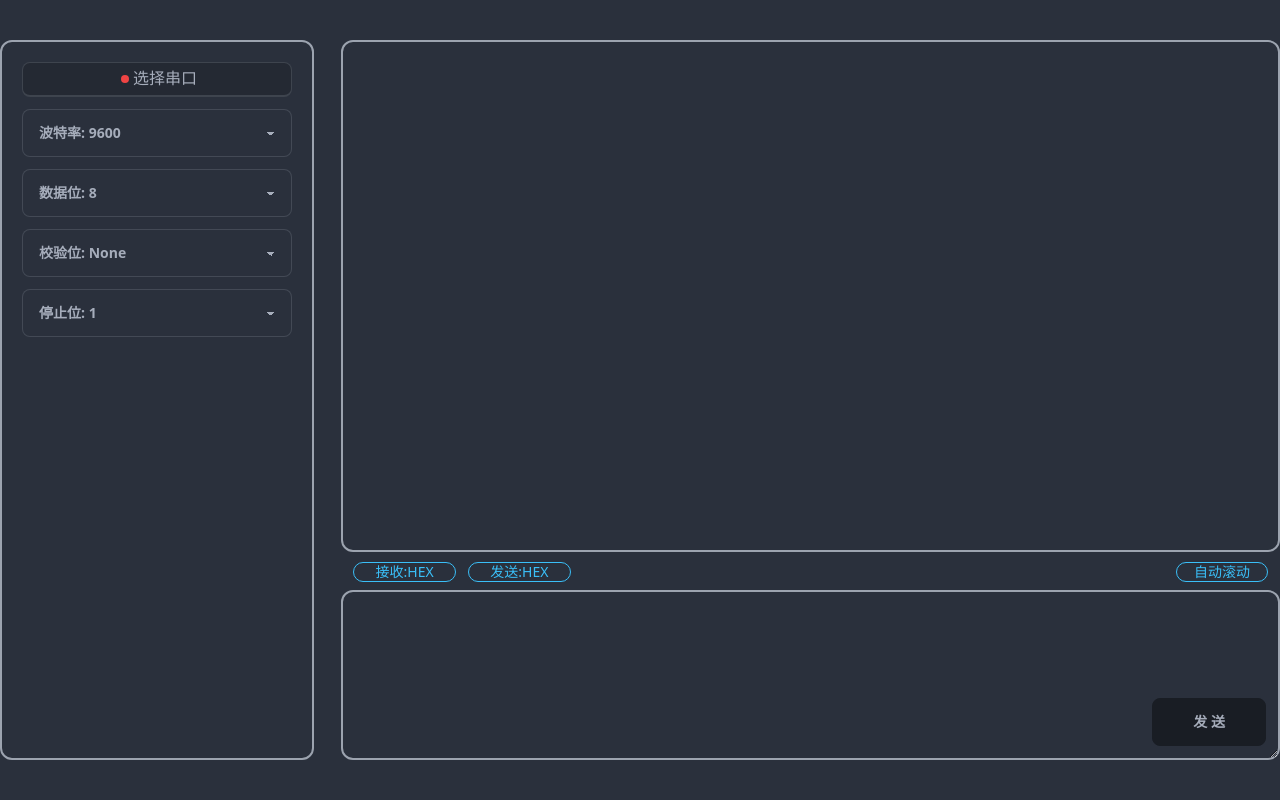
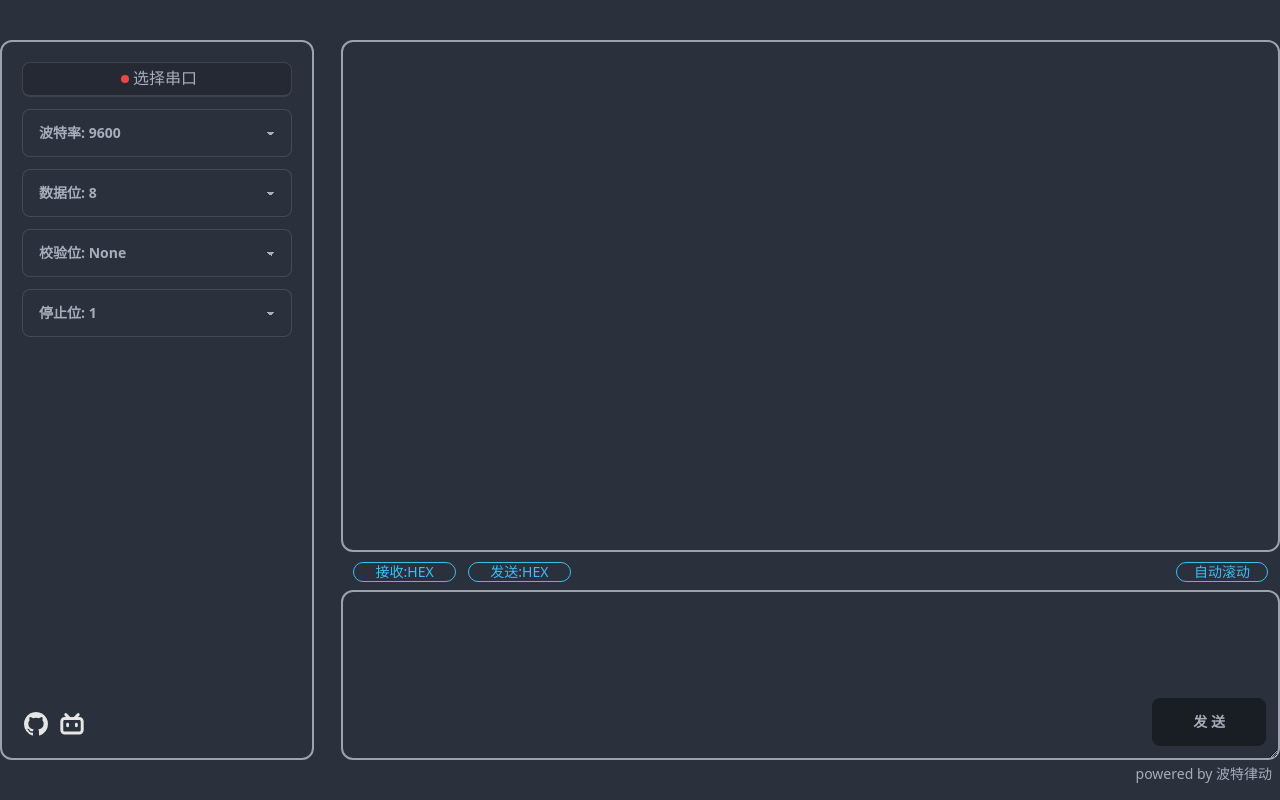
Before and after one commit to BaudDance/SerialAssistant, a Vue app: page / in a window 1280 px wide. Built offline with nearby package versions, Linux system fonts and the light colour scheme.

Commit message:
添加powered by与github bilibili链接

```diff
--- a/src/App.vue
+++ b/src/App.vue
@@ -45,7 +45,7 @@ provide("serial", serial);
 
 <template>
   <div class="flex justify-center items-center h-screen">
-    <div class="container aspect-video flex flex-nowrap">
+    <div class="container aspect-video flex flex-nowrap relative">
       <SettingPanel
         class="basis-1/4 border-solid border-2 border-gray-400 rounded-xl p-5"
       />
@@ -59,6 +59,10 @@ provide("serial", serial);
           class="basis-1/4 border-solid border-2 border-gray-400 rounded-xl"
         />
       </div>
+
+      <div class="text-sm m-2 absolute -bottom-8 right-0">
+        powered by 波特律动
+      </div>
     </div>
   </div>
 </template>
--- a/src/components/SettingPanel/SettingPanel.vue
+++ b/src/components/SettingPanel/SettingPanel.vue
@@ -93,5 +93,14 @@ async function selectPort() {
     <button class="btn" @click="openSerialPort" v-if="!connected && port">
       重 连
     </button>
+    <div class="flex-1"></div>
+    <div class="flex gap-x-2">
+      <a href="https://github.com/BaudDance/SerialAssistant" target="_blank">
+        <img src="/github.svg" class="w-7 h-7" />
+      </a>
+      <a href="https://space.bilibili.com/6100925" target="_blank">
+        <img src="/bilibili.svg" class="w-7 h-7" />
+      </a>
+    </div>
   </div>
 </template>
```
Also changed, not shown: public/bilibili.svg (added), public/github.svg (added).
